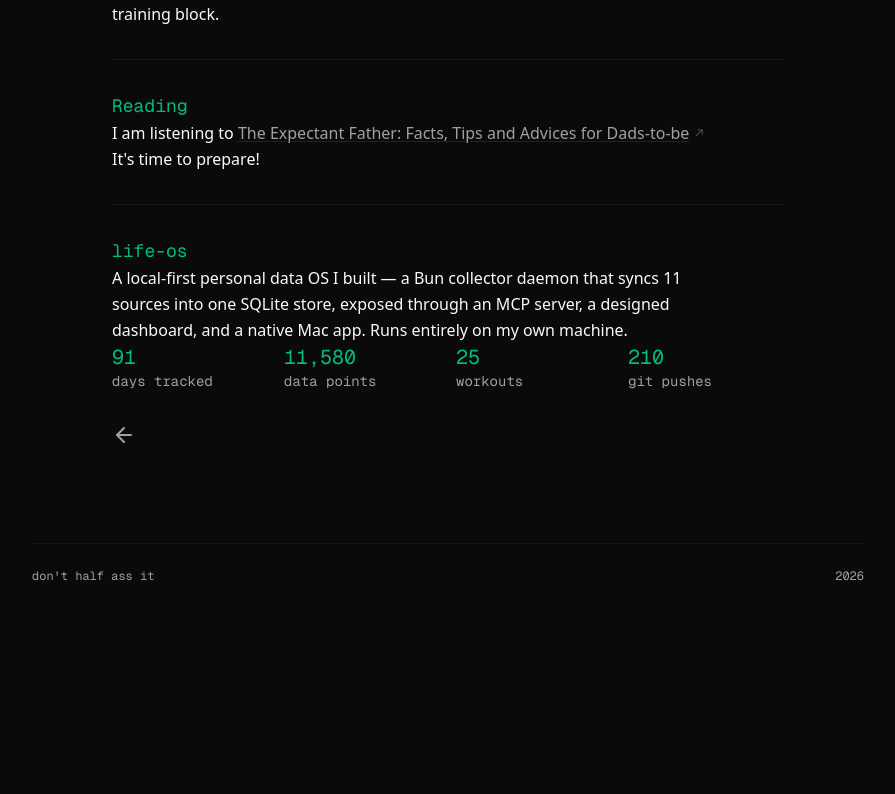
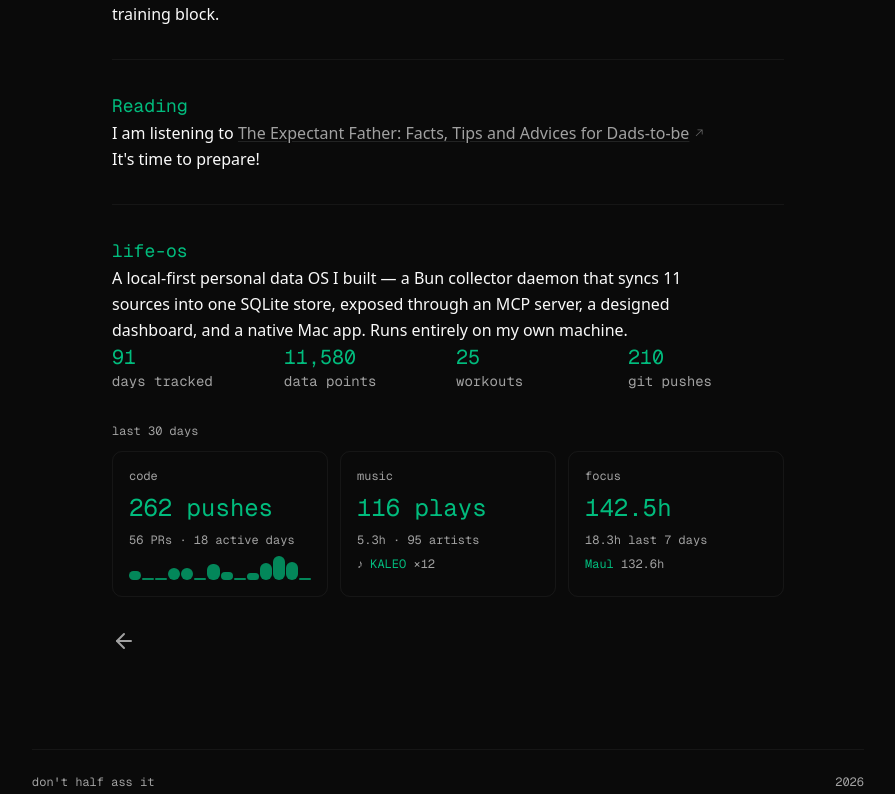
Before and after one commit to einargudnig/einar-os, a Next.js app: page /now in a window 1280 px wide. Shown: the part 469-1263 px from the top of the page, without its empty margins (192-1087 px from the left). Before the commit the page ends 1125 px from the top, so only its background shows below. Built offline with nearby package versions, Linux system fonts and the light colour scheme; no server answers.

Commit message:
Add code/music/focus feeds to /now from life-os

```diff
--- a/app/now/page.tsx
+++ b/app/now/page.tsx
@@ -1,5 +1,6 @@
 import { ExternalLink } from "@/components/blog/external-link";
 import { LifeOs } from "@/components/life-os";
+import { LifeOsFeeds } from "@/components/life-os-feeds";
 import { ArrowLeft } from "lucide-react";
 import Link from "next/link";
 
@@ -40,6 +41,7 @@ export default function Page() {
       </div>
       <div className="h-px bg-border/50" />
       <LifeOs />
+      <LifeOsFeeds />
       <div className="flex justify-start">
         <Link href="/" className="p-2 -m-2 text-muted-foreground hover:text-brand transition-colors">
           <ArrowLeft />
--- /dev/null
+++ b/components/life-os-feeds.tsx
@@ -0,0 +1,78 @@
+import feeds from "@/data/life-os-feeds.json";
+
+// A few more life-os feeds beyond Whoop — code, music, focus time. Same deal as the
+// overview: aggregates generated on my Mac (`bun run feeds` in the life-os repo) and
+// committed here. Nothing raw leaves the machine.
+
+function Sparkline({ data }: { data: { day: string; pushes: number }[] }) {
+  const max = Math.max(1, ...data.map((d) => d.pushes));
+  return (
+    <div className="flex h-6 items-end gap-px" aria-hidden>
+      {data.map((d) => (
+        <div
+          key={d.day}
+          className="flex-1 rounded-sm bg-brand/70"
+          style={{ height: `${Math.max(8, (d.pushes / max) * 100)}%` }}
+          title={`${d.day}: ${d.pushes} pushes`}
+        />
+      ))}
+    </div>
+  );
+}
+
+function Card({
+  label,
+  value,
+  sub,
+  children,
+}: {
+  label: string;
+  value: string;
+  sub: string;
+  children?: React.ReactNode;
+}) {
+  return (
+    <div className="space-y-2 rounded-lg border border-border/50 p-4 font-mono">
+      <div className="text-xs text-muted-foreground">{label}</div>
+      <div className="text-2xl text-brand tabular-nums">{value}</div>
+      <div className="text-xs text-muted-foreground">{sub}</div>
+      {children}
+    </div>
+  );
+}
+
+export function LifeOsFeeds() {
+  const { days, github, spotify, toggl } = feeds;
+  return (
+    <div className="not-prose space-y-3">
+      <p className="font-mono text-xs text-muted-foreground">last {days} days</p>
+      <div className="grid grid-cols-1 gap-3 sm:grid-cols-3">
+        <Card
+          label="code"
+          value={`${github.pushes} pushes`}
+          sub={`${github.prs} PRs · ${github.activeDays} active days`}
+        >
+          <Sparkline data={github.daily} />
+        </Card>
+        <Card
+          label="music"
+          value={`${spotify.plays} plays`}
+          sub={`${spotify.hours}h · ${spotify.artists} artists`}
+        >
+          <div className="text-xs text-muted-foreground">
+            ♪ <span className="text-brand">{spotify.topArtist.name}</span> ×{spotify.topArtist.plays}
+          </div>
+        </Card>
+        <Card
+          label="focus"
+          value={`${toggl.hours}h`}
+          sub={`${toggl.last7Hours}h last 7 days`}
+        >
+          <div className="text-xs text-muted-foreground">
+            <span className="text-brand">{toggl.topProject.name}</span> {toggl.topProject.hours}h
+          </div>
+        </Card>
+      </div>
+    </div>
+  );
+}
--- /dev/null
+++ b/data/life-os-feeds.json
@@ -0,0 +1,36 @@
+{
+  "generatedAt": "2026-06-26",
+  "days": 30,
+  "github": {
+    "pushes": 262,
+    "prs": 56,
+    "activeDays": 18,
+    "daily": [
+      { "day": "06-12", "pushes": 13 },
+      { "day": "06-13", "pushes": 0 },
+      { "day": "06-14", "pushes": 1 },
+      { "day": "06-15", "pushes": 18 },
+      { "day": "06-16", "pushes": 18 },
+      { "day": "06-17", "pushes": 3 },
+      { "day": "06-18", "pushes": 24 },
+      { "day": "06-19", "pushes": 11 },
+      { "day": "06-20", "pushes": 2 },
+      { "day": "06-21", "pushes": 10 },
+      { "day": "06-22", "pushes": 25 },
+      { "day": "06-23", "pushes": 35 },
+      { "day": "06-24", "pushes": 27 },
+      { "day": "06-25", "pushes": 3 }
+    ]
+  },
+  "spotify": {
+    "plays": 116,
+    "hours": 5.3,
+    "artists": 95,
+    "topArtist": { "name": "KALEO", "plays": 12 }
+  },
+  "toggl": {
+    "hours": 142.5,
+    "last7Hours": 18.3,
+    "topProject": { "name": "Maul", "hours": 132.6 }
+  }
+}
```
